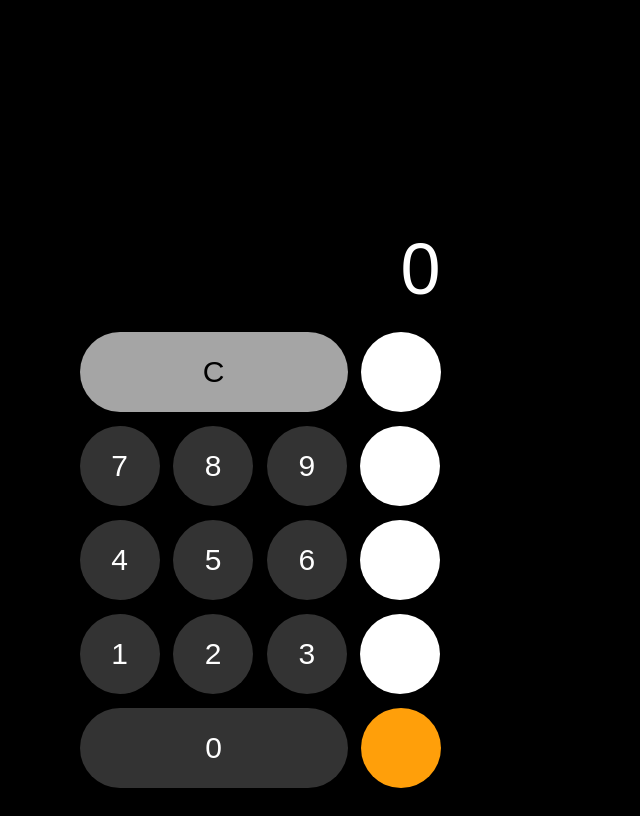
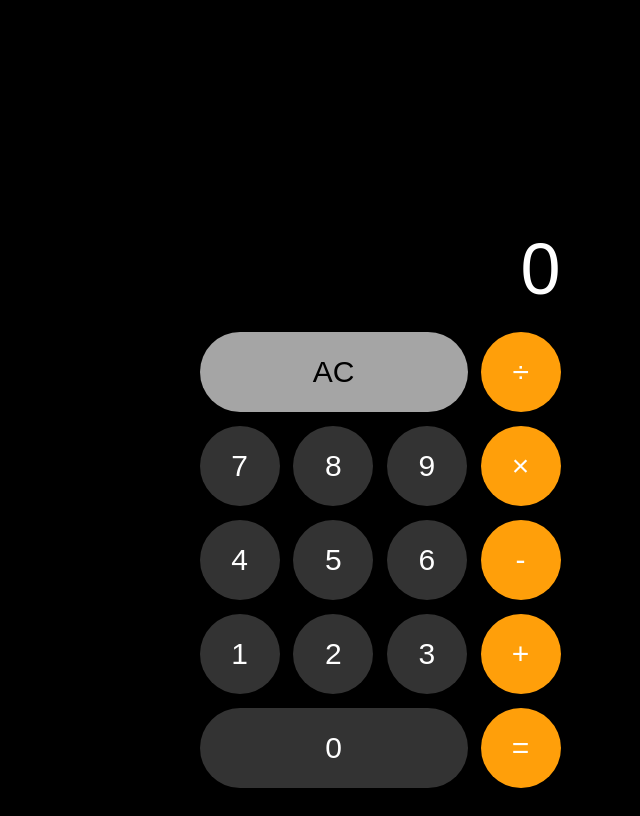
Before and after one commit to hhhkdev/2023-2-Frontend-Study, a plain HTML site: page Week4/index.html in a window 1280 px wide. Both pictures are taken after a click on the button "AC". Shown: the whole page, without its empty margins (380-1020 px from the left). Drawn offline with Linux system fonts and the light colour scheme; a web font is replaced by a local one.

Commit message:
Week4 과제 수정

```diff
--- a/Week4/index.html
+++ b/Week4/index.html
@@ -1,7 +1,7 @@
 <!DOCTYPE html>
 <html lang="en">
 <head>
-    <meta charset="UTF-8" />
+    <meta charset="UTF-8" /> /* 메타 태그는 어떤 역할을 하는가 */
     <meta name="viewport" content="width=device-width, initial-scale=1.0" />
     <title>📱 계산기</title>
     <link rel="stylesheet" href="style.css" />
@@ -12,29 +12,29 @@
         <div class="button-wrapper">
             <div class="row-wrapper">
                 <button class="reset reset-operator" data-Type="ac">AC</button>
-                <button class="opertor" data-Type="operator">÷</button>
+                <button class="operator" data-Type="operator">÷</button>
             </div>
             <div class="row-wrapper">
                 <button class="number">7</button>
                 <button class="number">8</button>
                 <button class="number">9</button>
-                <button class="opertor" data-Type="operator">×</button>
+                <button class="operator" data-Type="operator">×</button>
             </div>
             <div class="row-wrapper">
                 <button class="number">4</button>
                 <button class="number">5</button>
                 <button class="number">6</button>
-                <button class="opertor" data-Type="operator">-</button>
+                <button class="operator" data-Type="operator">-</button>
             </div>
             <div class="row-wrapper">
                 <button class="number">1</button>
                 <button class="number">2</button>
                 <button class="number">3</button>
-                <button class="opertor" data-Type="operator">+</button>
+                <button class="operator" data-Type="operator">+</button>
             </div>
             <div class="row-wrapper">
                 <button class="zero number">0</button>
-                <button class="operator" data-Type="operator"></button>
+                <button class="operator" data-Type="operator">=</button>
             </div>
         </div>
     </div>
--- a/Week4/script.js
+++ b/Week4/script.js
@@ -15,7 +15,7 @@ document.addEventListener('DOMContentLoaded', function () {
         currentNumber = '';
         previousNumber = '';
         currentOperator = '';
-        acButton.inputText = 'AC';
+        acButton.innerText = 'AC';
     };
 
     const operate = () => {
@@ -44,7 +44,7 @@ document.addEventListener('DOMContentLoaded', function () {
     document
         .querySelector('.button-wrapper')
         .addEventListener('click', function (e) {
-            const buttonValue = e.target.inputText;
+            const buttonValue = e.target.innerText;
 
             acButton.innerText = 'C'
 
@@ -61,7 +61,7 @@ document.addEventListener('DOMContentLoaded', function () {
                 if (currentOperator && currentNumber && previousNumber) {
                     operate();
                     updateDisplay();
-                    previousNumber =currentNumber;
+                    previousNumber = currentNumber;
                     currentNumber = '';
                 } else if (!previousNumber) {
                     previousNumber = currentNumber;
@@ -79,7 +79,7 @@ document.addEventListener('DOMContentLoaded', function () {
                     currentOperator = buttonValue;
                     currentNumber = buttonValue;
                     updateDisplay();
-                    previousNumber = '';
+                    operatorJustClicked = true;
                 } else if (buttonValue === '.') {
                     if (!currentNumber.includes('.')) {
                         currentNumber += '.';
```
Also changed, not shown: 1 other file.
